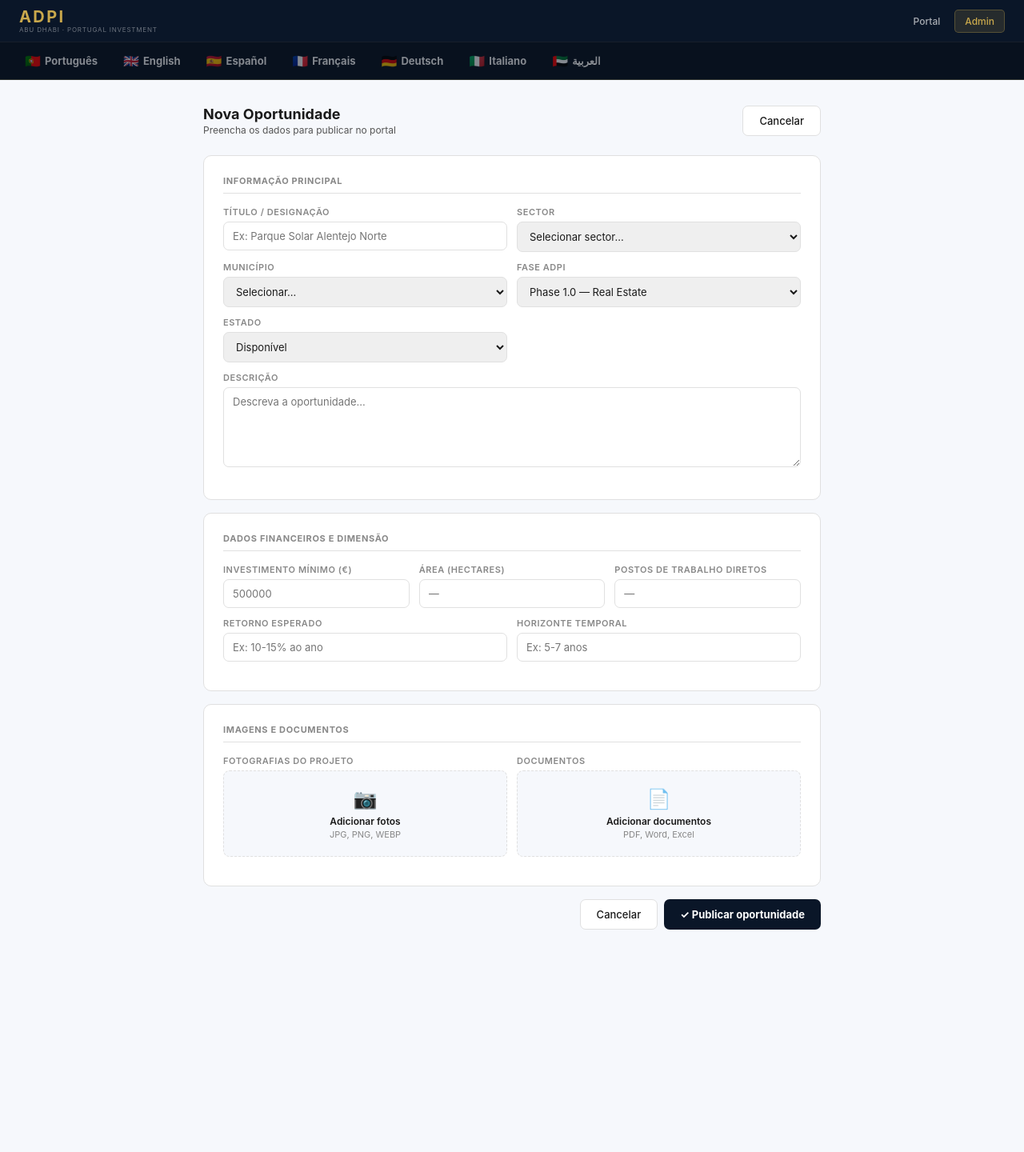
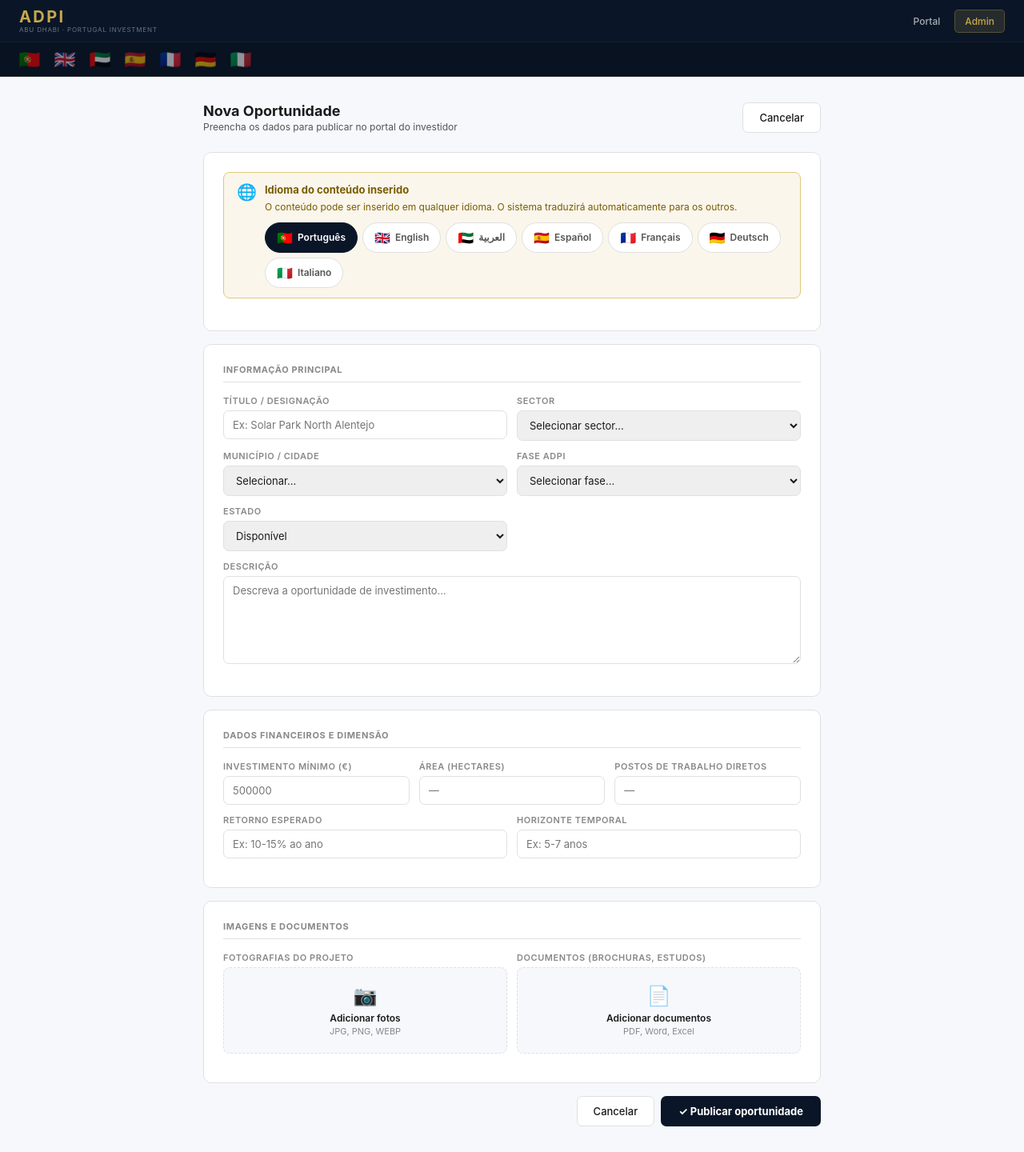
Before and after one commit to rmlcso-cmyk/adpi-invest, a Flask app: page /admin/nova in a window 1280 px wide. Shown: the whole page at 80% size. Before the commit the page ends 1162 px from the top, so only its background shows below. Run offline with Flask 3, Linux system fonts and the light colour scheme; the visitor is signed in with stand-in values (Sample User, id 1).

Commit message:
Add files via upload

```diff
--- a/app.py
+++ b/app.py
@@ -82,9 +82,11 @@ def init_db():
             estado TEXT DEFAULT 'Disponível',
             photos TEXT DEFAULT '[]',
             docs TEXT DEFAULT '[]',
+            content_lang TEXT DEFAULT 'pt',
             created_at TIMESTAMP DEFAULT NOW()
         )
     """)
+    cur.execute("""ALTER TABLE opportunities ADD COLUMN IF NOT EXISTS content_lang TEXT DEFAULT 'pt'""")
     cur.execute("SELECT COUNT(*) FROM opportunities")
     count = cur.fetchone()[0]
     if count == 0:
@@ -149,12 +151,12 @@ def create_opp(data):
     conn = get_conn()
     cur = conn.cursor()
     cur.execute("""INSERT INTO opportunities
-        (titulo,sector,municipio,descricao,investimento,area,jobs,retorno,horizonte,fase,estado,photos,docs)
-        VALUES (%s,%s,%s,%s,%s,%s,%s,%s,%s,%s,%s,%s,%s) RETURNING id""",
+        (titulo,sector,municipio,descricao,investimento,area,jobs,retorno,horizonte,fase,estado,photos,docs,content_lang)
+        VALUES (%s,%s,%s,%s,%s,%s,%s,%s,%s,%s,%s,%s,%s,%s) RETURNING id""",
         (data['titulo'],data['sector'],data['municipio'],data['descricao'],
          data['investimento'],data['area'],data['jobs'],data['retorno'],
          data['horizonte'],data['fase'],data['estado'],
-         json.dumps(data['photos']),json.dumps(data['docs'])))
+         json.dumps(data['photos']),json.dumps(data['docs']),data.get('content_lang','pt')))
     opp_id = cur.fetchone()[0]
     conn.commit()
     cur.close()
@@ -166,10 +168,10 @@ def update_opp(opp_id, data):
     cur = conn.cursor()
     cur.execute("""UPDATE opportunities SET
         titulo=%s,sector=%s,municipio=%s,descricao=%s,investimento=%s,area=%s,
-        jobs=%s,retorno=%s,horizonte=%s,fase=%s,estado=%s WHERE id=%s""",
+        jobs=%s,retorno=%s,horizonte=%s,fase=%s,estado=%s,content_lang=%s WHERE id=%s""",
         (data['titulo'],data['sector'],data['municipio'],data['descricao'],
          data['investimento'],data['area'],data['jobs'],data['retorno'],
-         data['horizonte'],data['fase'],data['estado'],opp_id))
+         data['horizonte'],data['fase'],data['estado'],data.get('content_lang','pt'),opp_id))
     conn.commit()
     cur.close()
     conn.close()
@@ -311,6 +313,7 @@ def admin_nova():
             'horizonte': request.form.get('horizonte',''),
             'fase': request.form.get('fase','Phase 1.0 — Real Estate'),
             'estado': request.form.get('estado','Disponível'),
+            'content_lang': request.form.get('content_lang','pt'),
             'photos': photos,
             'docs': docs,
         }
@@ -341,6 +344,7 @@ def admin_editar(opp_id):
             'horizonte': request.form.get('horizonte',''),
             'fase': request.form.get('fase','Phase 1.0 — Real Estate'),
             'estado': request.form.get('estado','Disponível'),
+            'content_lang': request.form.get('content_lang','pt'),
         }
         update_opp(opp_id, data)
         update_opp_media(opp_id, photos, docs)
--- a/templates/admin_form.html
+++ b/templates/admin_form.html
@@ -13,15 +13,34 @@
 .fl{font-size:11px;font-weight:600;letter-spacing:0.05em;text-transform:uppercase;color:var(--hint);margin-bottom:5px}
 .fi{width:100%;padding:9px 11px;border:1px solid var(--border);border-radius:7px;font-size:13px;color:var(--ink);outline:none;transition:border-color 0.15s;font-family:inherit}
 .fi:focus{border-color:var(--navy)}
-textarea.fi{resize:vertical;min-height:100px}
+textarea.fi{resize:vertical;min-height:110px}
 select.fi{cursor:pointer}
+.lang-notice{
+  background:var(--gold-pale);border:1px solid var(--gold-border);
+  border-radius:8px;padding:12px 16px;margin-bottom:1rem;
+  display:flex;align-items:flex-start;gap:10px;
+}
+.lang-notice-icon{font-size:20px;flex-shrink:0}
+.lang-notice-text{font-size:12px;color:#7a5c00;line-height:1.5}
+.lang-notice-text strong{display:block;margin-bottom:2px;font-size:13px}
+.lang-select-row{display:flex;gap:6px;flex-wrap:wrap;margin-top:10px}
+.lang-opt{
+  display:inline-flex;align-items:center;gap:6px;
+  padding:6px 14px;border-radius:20px;
+  font-size:12px;font-weight:600;
+  border:1px solid var(--border);background:#fff;color:var(--muted);
+  cursor:pointer;transition:all 0.15s;
+}
+.lang-opt:hover{border-color:var(--navy);color:var(--navy)}
+.lang-opt.selected{background:var(--navy);color:#fff;border-color:var(--navy)}
+.lang-opt-flag{font-size:16px}
 .uz{border:1.5px dashed var(--border);border-radius:8px;padding:1.25rem;text-align:center;cursor:pointer;background:var(--bg);transition:all 0.15s;position:relative}
 .uz:hover{border-color:var(--navy);background:#eef2f9}
 .uz input{position:absolute;inset:0;opacity:0;cursor:pointer;width:100%;height:100%}
 .uz-i{font-size:24px;margin-bottom:6px}
 .uz-t{font-size:12px;font-weight:600;color:var(--ink);margin-bottom:2px}
 .uz-s{font-size:11px;color:var(--hint)}
-.btn-p{display:inline-flex;align-items:center;gap:6px;padding:10px 20px;border-radius:7px;background:var(--navy);color:#fff;border:none;font-size:13px;font-weight:700;cursor:pointer;transition:background 0.15s;font-family:inherit}
+.btn-p{display:inline-flex;align-items:center;gap:6px;padding:10px 22px;border-radius:7px;background:var(--navy);color:#fff;border:none;font-size:13px;font-weight:700;cursor:pointer;transition:background 0.15s;font-family:inherit}
 .btn-p:hover{background:var(--navy-ll)}
 .btn-c{display:inline-flex;align-items:center;gap:6px;padding:10px 20px;border-radius:7px;background:#fff;color:var(--ink);border:1px solid var(--border);font-size:13px;font-weight:500;cursor:pointer;text-decoration:none;transition:all 0.15s}
 .btn-c:hover{background:var(--bg)}
@@ -43,12 +62,34 @@ select.fi{cursor:pointer}
   </div>
 
   <form method="post" enctype="multipart/form-data">
+
+    <!-- IDIOMA DO CONTEÚDO -->
+    <div class="fc">
+      <div class="lang-notice">
+        <div class="lang-notice-icon">&#127760;</div>
+        <div class="lang-notice-text">
+          <strong>{{ ui.lang_content }}</strong>
+          {{ ui.lang_content_sub }}
+          <div class="lang-select-row" id="lang-sel-row">
+            {% for code, info in languages.items() %}
+            <div class="lang-opt {% if (opp and opp.get('content_lang','pt')==code) or (not opp and code=='pt') %}selected{% endif %}"
+                 onclick="selectContentLang('{{ code }}', this)">
+              <span class="lang-opt-flag">{{ info['flag'] }}</span>{{ info['full'] }}
+            </div>
+            {% endfor %}
+          </div>
+          <input type="hidden" name="content_lang" id="content_lang_input" value="{{ opp.get('content_lang','pt') if opp else 'pt' }}"/>
+        </div>
+      </div>
+    </div>
+
+    <!-- INFORMAÇÃO PRINCIPAL -->
     <div class="fc">
       <div class="fst">{{ ui.main_info }}</div>
       <div class="fg">
         <div>
           <div class="fl">{{ ui.title_label }}</div>
-          <input class="fi" name="titulo" placeholder="Ex: Parque Solar Alentejo Norte" value="{{ opp.titulo if opp else '' }}" required/>
+          <input class="fi" name="titulo" placeholder="{{ ui.title_ph }}" value="{{ opp.titulo if opp else '' }}" required/>
         </div>
         <div>
           <div class="fl">{{ ui.sector_label }}</div>
@@ -73,6 +114,7 @@ select.fi{cursor:pointer}
         <div>
           <div class="fl">{{ ui.fase_label }}</div>
           <select class="fi" name="fase">
+            <option value="">{{ ui.select_fase }}</option>
             {% for f in ['Phase 1.0 — Real Estate','Phase 2.0 — Representação','Phase 3.0 — Digital'] %}
             <option value="{{ f }}" {% if opp and opp.get('fase','')==f %}selected{% endif %}>{{ f }}</option>
             {% endfor %}
@@ -83,20 +125,21 @@ select.fi{cursor:pointer}
         <div>
           <div class="fl">{{ ui.estado_label }}</div>
           <select class="fi" name="estado">
-            {% for e in ['Disponível','Em análise','Reservado'] %}
-            <option value="{{ e }}" {% if opp and opp.estado==e %}selected{% endif %}>{{ e }}</option>
-            {% endfor %}
+            <option value="Disponível" {% if not opp or opp.estado=='Disponível' %}selected{% endif %}>{{ ui.estado_disponivel }}</option>
+            <option value="Em análise" {% if opp and opp.estado=='Em análise' %}selected{% endif %}>{{ ui.estado_analise }}</option>
+            <option value="Reservado" {% if opp and opp.estado=='Reservado' %}selected{% endif %}>{{ ui.estado_reservado }}</option>
           </select>
         </div>
       </div>
       <div class="fg f">
         <div>
           <div class="fl">{{ ui.desc_label }}</div>
-          <textarea class="fi" name="descricao" placeholder="Descreva a oportunidade..." required>{{ opp.descricao if opp else '' }}</textarea>
+          <textarea class="fi" name="descricao" placeholder="{{ ui.desc_ph }}" required>{{ opp.descricao if opp else '' }}</textarea>
         </div>
       </div>
     </div>
 
+    <!-- DADOS FINANCEIROS -->
     <div class="fc">
       <div class="fst">{{ ui.financial_data }}</div>
       <div class="fg t">
@@ -116,15 +159,16 @@ select.fi{cursor:pointer}
       <div class="fg">
         <div>
           <div class="fl">{{ ui.return_label }}</div>
-          <input class="fi" name="retorno" placeholder="Ex: 10-15% ao ano" value="{{ opp.retorno if opp else '' }}"/>
+          <input class="fi" name="retorno" placeholder="{{ ui.return_ph }}" value="{{ opp.retorno if opp else '' }}"/>
         </div>
         <div>
           <div class="fl">{{ ui.horizon_label }}</div>
-          <input class="fi" name="horizonte" placeholder="Ex: 5-7 anos" value="{{ opp.horizonte if opp else '' }}"/>
+          <input class="fi" name="horizonte" placeholder="{{ ui.horizon_ph }}" value="{{ opp.horizonte if opp else '' }}"/>
         </div>
       </div>
     </div>
 
+    <!-- IMAGENS E DOCUMENTOS -->
     <div class="fc">
       <div class="fst">{{ ui.media_title }}</div>
       <div class="fg">
@@ -173,3 +217,12 @@ select.fi{cursor:pointer}
   </form>
 </div>
 {% endblock %}
+{% block scripts %}
+<script>
+function selectContentLang(code, el) {
+  document.querySelectorAll('.lang-opt').forEach(o => o.classList.remove('selected'));
+  el.classList.add('selected');
+  document.getElementById('content_lang_input').value = code;
+}
+</script>
+{% endblock %}
--- a/templates/base.html
+++ b/templates/base.html
@@ -10,8 +10,7 @@
 body{font-family:-apple-system,BlinkMacSystemFont,'Segoe UI',sans-serif;background:var(--bg);color:var(--ink)}
 {% if rtl %}body{direction:rtl;font-family:'Segoe UI',Tahoma,Arial,sans-serif}{% endif %}
 a{text-decoration:none;color:inherit}
-
-.topbar{background:var(--navy);position:sticky;top:0;z-index:100;border-bottom:1px solid rgba(201,168,76,0.2)}
+.topbar{background:var(--navy);position:sticky;top:0;z-index:100;border-bottom:1px solid rgba(201,168,76,0.15)}
 .topbar-main{display:flex;align-items:center;justify-content:space-between;padding:0 1.5rem;height:52px}
 .topbar-brand{display:flex;flex-direction:column;gap:1px;text-decoration:none}
 .topbar-acronym{font-size:20px;font-weight:700;color:var(--gold);letter-spacing:0.12em;line-height:1}
@@ -21,34 +20,26 @@ a{text-decoration:none;color:inherit}
 .nav-link:hover{background:rgba(255,255,255,0.08);color:#fff}
 .nav-link.admin{background:rgba(201,168,76,0.15);color:var(--gold);border:1px solid rgba(201,168,76,0.3)}
 .nav-link.admin:hover{background:rgba(201,168,76,0.25)}
-
-/* LANG BAR — scroll horizontal, botões grandes e fáceis de tocar */
-.lang-strip{
-  background:rgba(0,0,0,0.25);
-  border-top:1px solid rgba(255,255,255,0.06);
-  overflow-x:auto;
-  -webkit-overflow-scrolling:touch;
-  scrollbar-width:none;
-  white-space:nowrap;
-  padding:0 1rem;
+/* Barra de idiomas — só bandeiras, scroll horizontal */
+.lang-bar{
+  background:rgba(0,0,0,0.2);
+  border-top:1px solid rgba(255,255,255,0.05);
+  overflow-x:auto;-webkit-overflow-scrolling:touch;scrollbar-width:none;
+  white-space:nowrap;padding:0 1rem;
 }
-.lang-strip::-webkit-scrollbar{display:none}
-.lang-strip-inner{display:inline-flex;gap:2px;padding:5px 0}
+.lang-bar::-webkit-scrollbar{display:none}
+.lang-bar-inner{display:inline-flex;gap:2px;padding:4px 0}
 .lp{
-  display:inline-flex;align-items:center;gap:5px;
-  padding:7px 14px;border-radius:6px;
-  font-size:13px;font-weight:700;
-  color:rgba(255,255,255,0.5);
+  display:inline-flex;align-items:center;justify-content:center;
+  width:42px;height:34px;border-radius:6px;
+  font-size:22px;line-height:1;
   cursor:pointer;text-decoration:none;
   transition:all 0.15s;
-  white-space:nowrap;
-  min-height:36px;
-  border:1px solid transparent;
+  border:2px solid transparent;
+  opacity:0.55;
 }
-.lp:hover{background:rgba(255,255,255,0.1);color:#fff}
-.lp.active{background:var(--gold);color:var(--navy);border-color:var(--gold)}
-.lf{font-size:16px;line-height:1}
-
+.lp:hover{opacity:1;background:rgba(255,255,255,0.1)}
+.lp.active{opacity:1;border-color:var(--gold);background:rgba(201,168,76,0.15);box-shadow:0 0 0 1px rgba(201,168,76,0.3)}
 .flash{padding:10px 1.5rem;font-size:13px;text-align:center}
 .flash.success{background:#e6f4ea;color:#1a5c2a;border-bottom:1px solid #b8dfc0}
 .flash.error{background:#fde8e8;color:#a0281e;border-bottom:1px solid #f5c6c6}
@@ -67,12 +58,10 @@ a{text-decoration:none;color:inherit}
       <a href="/admin" class="nav-link admin">{{ ui.admin_access }}</a>
     </div>
   </div>
-  <div class="lang-strip">
-    <div class="lang-strip-inner">
+  <div class="lang-bar">
+    <div class="lang-bar-inner">
       {% for code, info in languages.items() %}
-      <a href="/lang/{{ code }}" class="lp {% if code == lang %}active{% endif %}">
-        <span class="lf">{{ info['flag'] }}</span>{{ info['full'] }}
-      </a>
+      <a href="/lang/{{ code }}" class="lp {% if code == lang %}active{% endif %}" title="{{ info['full'] }}">{{ info['flag'] }}</a>
       {% endfor %}
     </div>
   </div>
```
Also changed, not shown: translations.py (+48 -37 lines).
